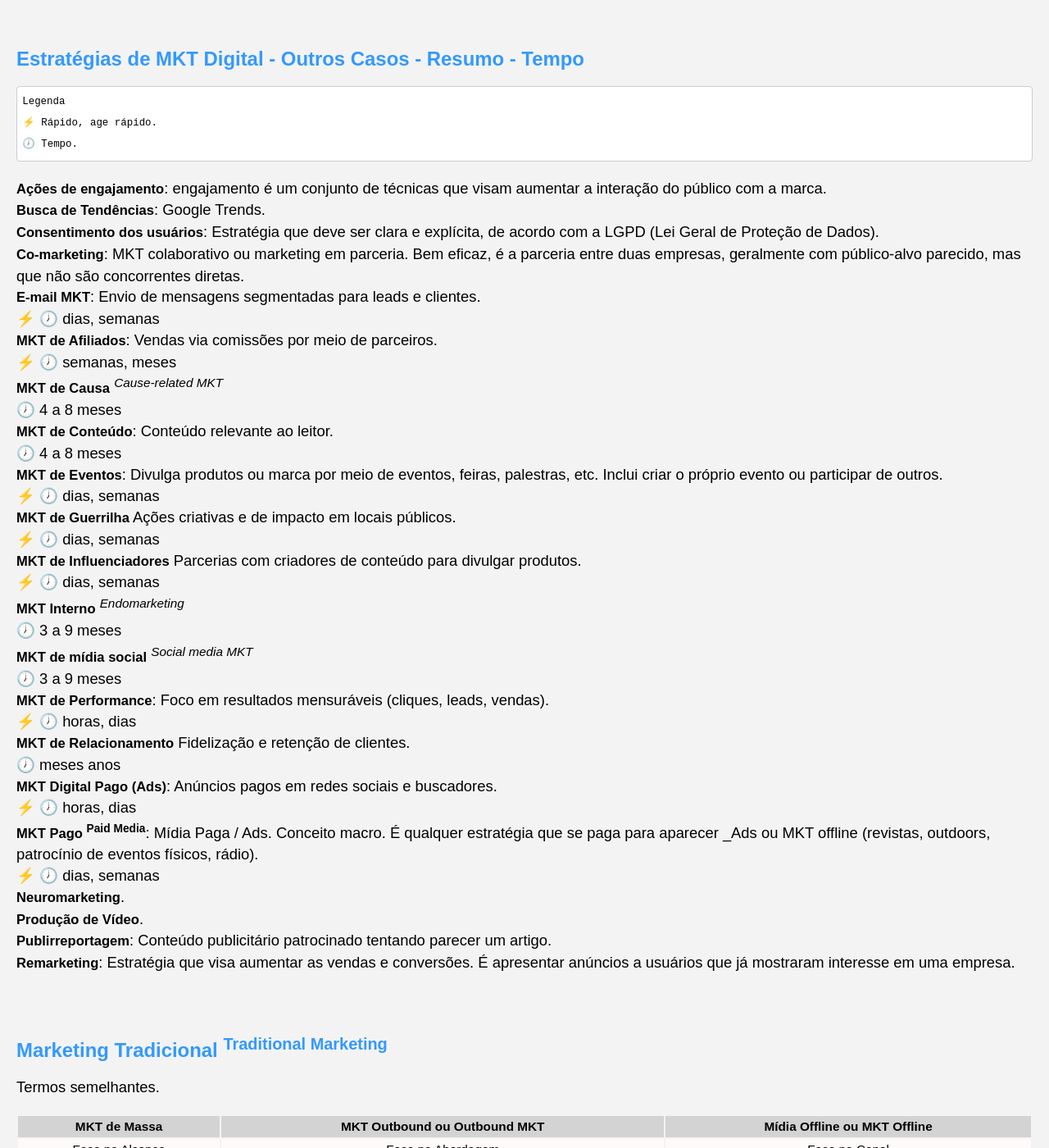
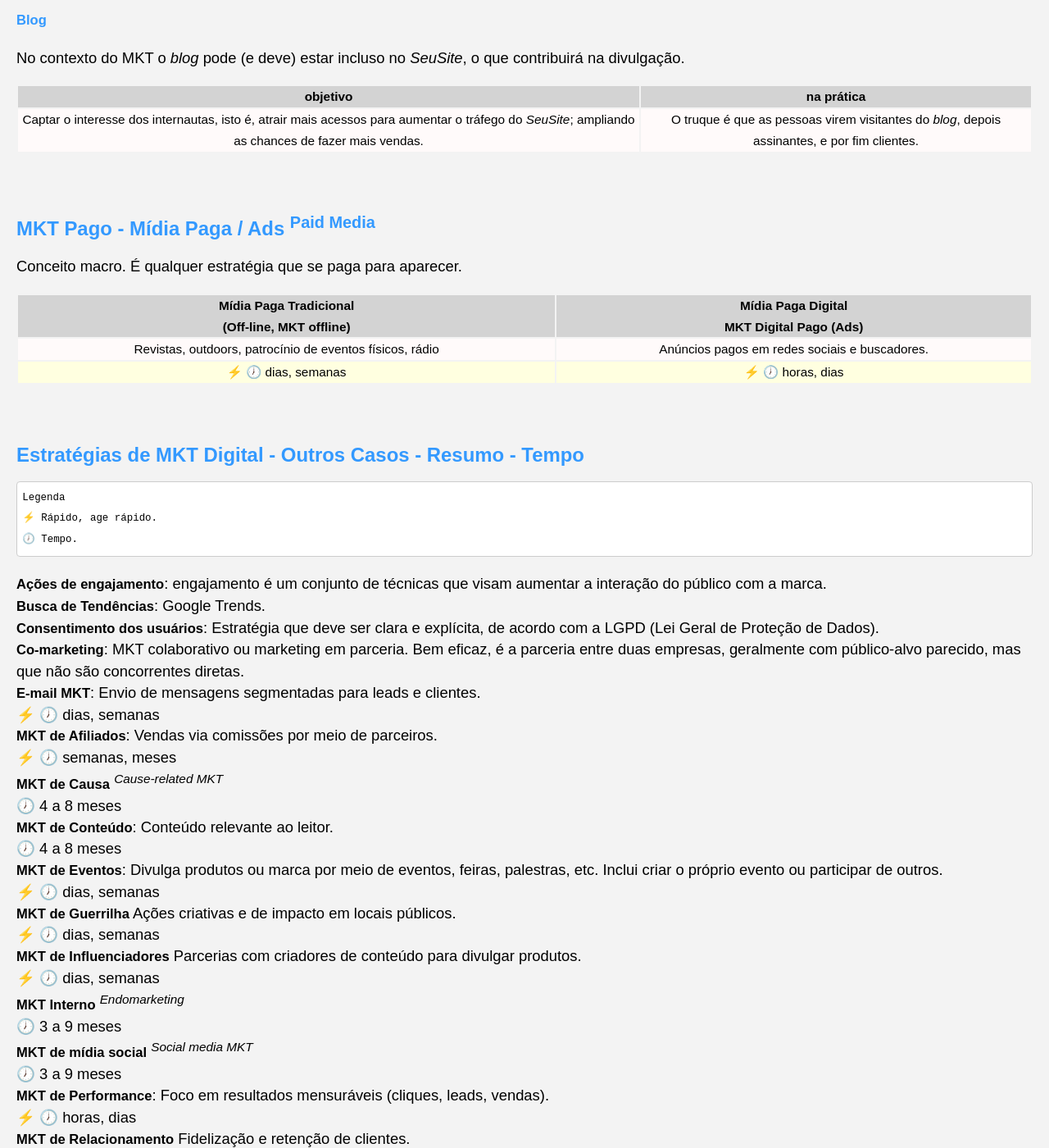
Before and after one commit to Joesynth/joesynth.github.io, a Jekyll site: the page built from _posts/2021-12-12-estrategias-de-mkt-digital.md, in a window 1280 px wide and 1400 px high, scrolled down 5322 px. Shown: the whole window at 82% size. Built offline with Jekyll 4.4.1, drawn with Linux system fonts in a browser that asks for light colours; some of the changed lines change nothing that is shown; some of the changed text lies outside the part shown.

Commit message:
Revise marketing strategies and add new sections

```diff
--- a/_posts/2021-12-12-estrategias-de-mkt-digital.md
+++ b/_posts/2021-12-12-estrategias-de-mkt-digital.md
@@ -1,6 +1,16 @@
 # Estratégias de MKT Digital
 
 📚️ MKT = *marketing*.
+
+
+- Outbound Marketing
+- Outbound 2.0
+- MKT de Atração
+- SEM (SEO, SEA, links patrocinados)
+- Mídia Própria e Mídia Alugada
+- Estratégias de MKT Digital - Outros Casos - Resumo - Tempo
+- Marketing Tradicional (Marketing  )
+
 
 
 
@@ -210,6 +220,20 @@
 |Captar o interesse dos internautas, isto é, atrair mais acessos para aumentar o tráfego do *SeuSite*; ampliando as chances de fazer mais vendas.|O truque é que as pessoas virem visitantes do *blog*, depois assinantes, e por fim clientes.|
 
 
+
+
+## MKT Pago - Mídia Paga / Ads <sup>Paid Media</sup>
+
+Conceito macro. É qualquer estratégia que se paga para aparecer.
+
+|Mídia Paga Tradicional<br />(Off-line, MKT offline)|Mídia Paga Digital<br />MKT Digital Pago (Ads)|
+|:---:|:---:|
+|Revistas, outdoors, patrocínio de eventos físicos, rádio|Anúncios pagos em redes sociais e buscadores.|
+|⚡ 🕖️ dias, semanas |⚡ 🕖️ horas, dias  |
+
+
+
+
 ## Estratégias de MKT Digital - Outros Casos - Resumo - Tempo
 
 
@@ -245,10 +269,7 @@
 ⚡ 🕖️ horas, dias
 **MKT de Relacionamento** Fidelização e retenção de clientes.
 🕖️ meses anos
-**MKT Digital Pago (Ads)**: Anúncios pagos em redes sociais e buscadores.
-⚡ 🕖️ horas, dias
-**MKT Pago <sup>Paid Media</sup>**: Mídia Paga / Ads. Conceito macro. É qualquer estratégia que se paga para aparecer _Ads ou MKT offline (revistas, outdoors, patrocínio de eventos físicos, rádio).
-⚡ 🕖️ dias, semanas
+
 **Neuromarketing**.
 **Produção de Vídeo**.
 **Publirreportagem**: Conteúdo publicitário patrocinado tentando parecer um artigo.
@@ -269,7 +290,7 @@
 
 
 
-## Marketing de Massa <sup>*Mass Marketing*</sup>
+###### Marketing de Massa <sup>*Mass Marketing*</sup>
 
 Estratégia de negócio que trata o mercado como um todo, ignora as diferenças de nichos.
 
```
